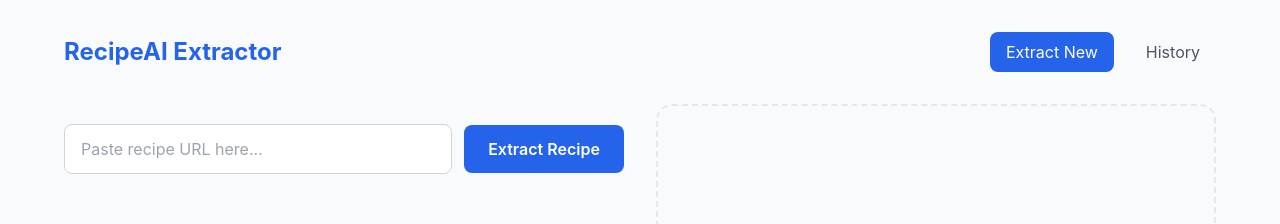
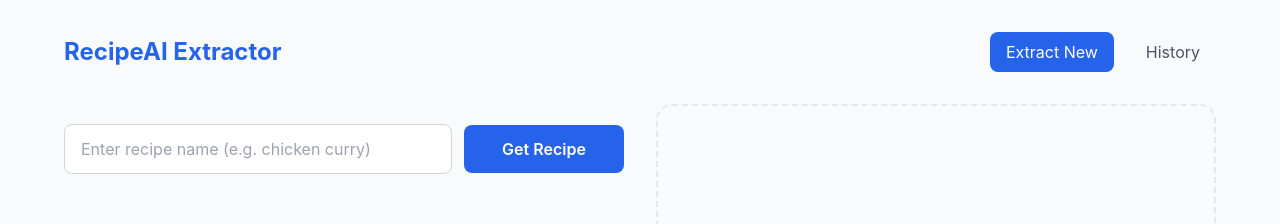
Before and after one commit to subair247/Recipe-AI-Extractor, a React (Create React App) app in the folder frontend/: page / in a window 1280 px wide. Shown: the top 224 px of the page. Built offline with nearby package versions, Linux system fonts and the light colour scheme; no server answers.

Commit message:
fix RecipeForm errors

```diff
--- a/frontend/src/components/RecipeForm.js
+++ b/frontend/src/components/RecipeForm.js
@@ -1,21 +1,12 @@
-import React, { useState } from 'react';
-import axios from 'axios';
+import React, { useState } from "react";
+import axios from "axios";
 
-const RecipeForm = ({ setRecipes }) => {
-    const [url, setUrl] = useState('');
+const RecipeForm = ({ onExtractionSuccess }) => {
+  const [query, setQuery] = useState("");
   const [loading, setLoading] = useState(false);
 
-    const triggerFallback = () => {
-        // Direct object - NO alert, NO toast, NO extra functions
-        const applePie = {
-            title: "Old Fashioned Apple Pie",
-            cuisine: "American",
-            ingredients: ["6 Granny Smith apples", "1/2 cup sugar", "1 tsp cinnamon", "Pie crust"],
-            instructions: ["Preheat oven to 200°C", "Mix apples with spices", "Bake for 45 mins"],
-            nutrition: { "calories": "300 kcal" }
-        };
-        setRecipes(applePie);
-    };
+  // ✅ API URL from env
+  const API_URL = import.meta.env.VITE_API_URL;
 
   const handleExtract = async (e) => {
     e.preventDefault();
@@ -38,9 +29,8 @@ const RecipeForm = ({ setRecipes }) => {
       } else {
         alert(response.data.error || "No recipe found");
       }
-
     } catch (error) {
-    console.error(error);
+      console.error("API ERROR:", error);
       alert("Failed to fetch recipe");
     } finally {
       setLoading(false);
@@ -52,13 +42,14 @@ const RecipeForm = ({ setRecipes }) => {
       <form onSubmit={handleExtract}>
         <input
           type="text"
-                    placeholder="Paste recipe URL here..."
-                    value={url}
-                    onChange={(e) => setUrl(e.target.value)}
+          placeholder="Enter recipe name (e.g. chicken curry)"
+          value={query}
+          onChange={(e) => setQuery(e.target.value)}
           disabled={loading}
         />
+
         <button type="submit" disabled={loading}>
-                    {loading ? "Processing..." : "Extract Recipe"}
+          {loading ? "Fetching..." : "Get Recipe"}
         </button>
       </form>
     </div>
```
Lines whose indentation alone changed are shown as unchanged.
